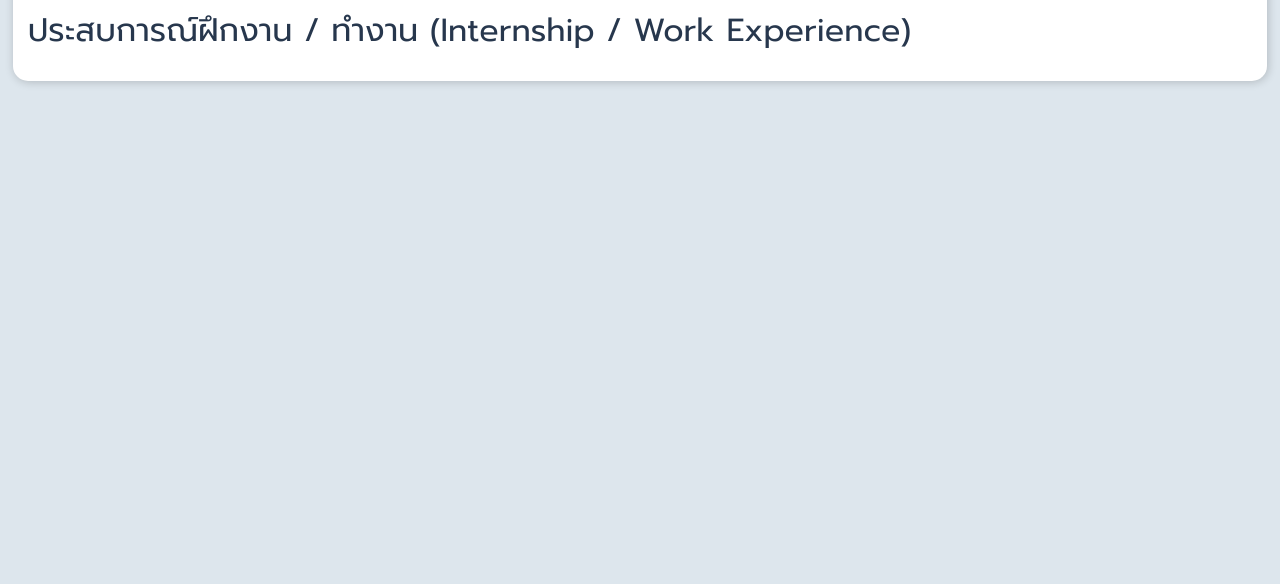
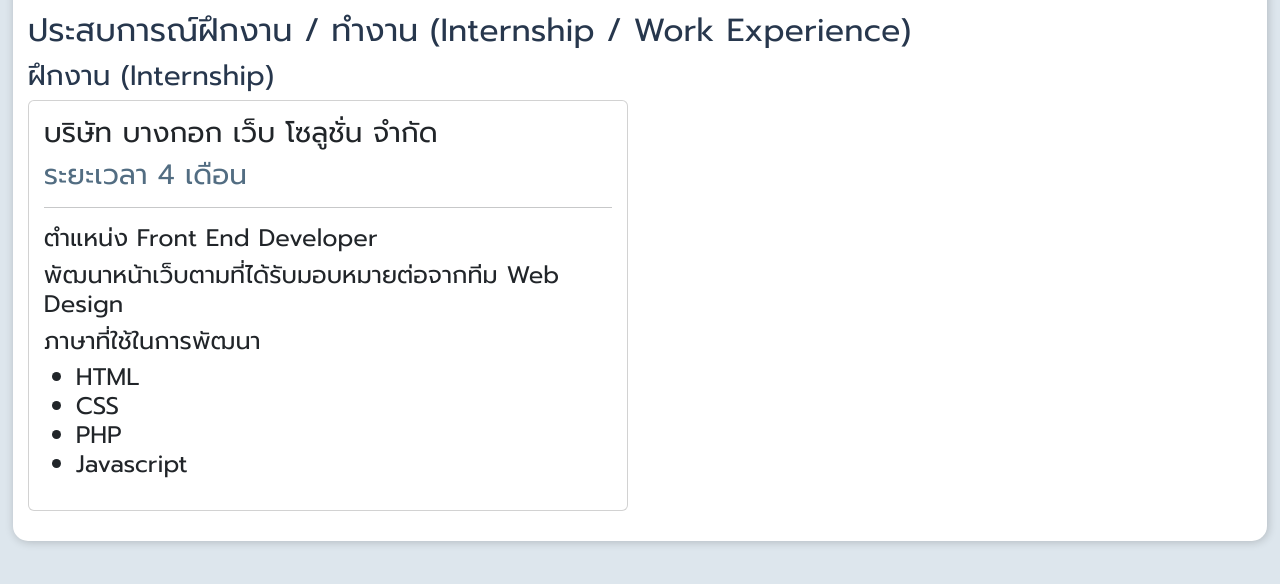
Before and after one commit to Nattapatpon02/Resume, a website: page index.html in a window 1280 px wide. Shown: the part 1797-2381 px from the top of the page. Before the commit the page ends 1943 px from the top, so only its background shows below. Drawn offline with nearby package versions, Linux system fonts and the light colour scheme.

Commit message:
Work Experience

```diff
--- a/assets/css/style.css
+++ b/assets/css/style.css
@@ -100,15 +100,16 @@ section.Content {
 
     }
 
+    #position {
+        color: #526D82;
+    }
+
     section.personal-information {
         .row {
             justify-content: space-between;
         }
 
 
-        #position {
-            color: #526D82;
-        }
 
         .contact {
 
@@ -177,6 +178,16 @@ section.Content {
         }
     }
 
+    section.work-experience {
+        .row {
+            .card {
+                .title {
+                    padding: 0 15px;
+                    margin: 15px 0;
+                }
+            }
+        }
+    }
 
 
 }
--- a/index.html
+++ b/index.html
@@ -6,7 +6,8 @@
   <meta name="viewport" content="width=device-width, initial-scale=1.0">
   <!-- <link href="node_modules/bootstrap/dist/css/bootstrap.min.css" rel="stylesheet"
     integrity="sha384-QWTKZyjpPEjISv5WaRU9OFeRpok6YctnYmDr5pNlyT2bRjXh0JMhjY6hW+ALEwIH" crossorigin="anonymous"> -->
-    <link href="https://cdn.jsdelivr.net/npm/bootstrap@5.3.3/dist/css/bootstrap.min.css" rel="stylesheet" integrity="sha384-QWTKZyjpPEjISv5WaRU9OFeRpok6YctnYmDr5pNlyT2bRjXh0JMhjY6hW+ALEwIH" crossorigin="anonymous">
+  <link href="https://cdn.jsdelivr.net/npm/bootstrap@5.3.3/dist/css/bootstrap.min.css" rel="stylesheet"
+    integrity="sha384-QWTKZyjpPEjISv5WaRU9OFeRpok6YctnYmDr5pNlyT2bRjXh0JMhjY6hW+ALEwIH" crossorigin="anonymous">
   <!-- <link rel="stylesheet" href="node_modules/bootstrap-icons/font/bootstrap-icons.min.css"> -->
   <link rel="stylesheet" href="https://cdn.jsdelivr.net/npm/bootstrap-icons@1.11.3/font/bootstrap-icons.min.css">
   <!-- <script src="node_modules/@fortawesome/fontawesome-free/js/all.min.js" crossorigin="anonymous"></script> -->
@@ -102,7 +103,8 @@
               <h3>ปริญญาตรี</h3>
               <h3 class="university">มหาวิทยาลัยราชภัฏนครปฐม</h3>
               <hr>
-              <h4>วท.บ. คณะวิทยาศาสตร์ และเทคโนโลยี สาขาเทคโนโลยีสารสนเทศ มหาวิทยาลัยราชภัฏนครปฐม [2024]<br>GPA 3.64 </h4>
+              <h4>วท.บ. คณะวิทยาศาสตร์ และเทคโนโลยี สาขาเทคโนโลยีสารสนเทศ มหาวิทยาลัยราชภัฏนครปฐม [2024]<br>GPA 3.64
+              </h4>
               <h4></h4>
             </div>
           </div>
@@ -117,7 +119,7 @@
           <h4><i class="fa-brands fa-html5"></i> : HTML</h4>
           <h4><i class="fa-brands fa-css3-alt"></i> : CSS</h4>
           <h4><i class="fa-brands fa-bootstrap"></i> : Bootstrap</h4>
-          <h4><i class="fa-brands fa-js"></i>  : Javascript</h4>
+          <h4><i class="fa-brands fa-js"></i> : Javascript</h4>
           <h4><i class="fa-brands fa-php"></i> : PHP</h4>
           <h4><i class="fa-brands fa-react"></i> : ReactJS</h4>
         </div>
@@ -134,6 +136,31 @@
 
     <section class="work-experience" id="Work">
       <h2>ประสบการณ์ฝึกงาน / ทำงาน (Internship / Work Experience)</h2>
+      <h3>ฝึกงาน (Internship)</h3>
+      <div class="row">
+        <div class="col-sm-3 col-xl-6">
+          <div class="card">
+
+            <div class="title">
+              <h3>บริษัท บางกอก เว็บ โซลูชั่น จำกัด</h3>
+              <h3 id="position">ระยะเวลา 4 เดือน </h3>
+              <hr>
+              <h4>ตำแหน่ง Front End Developer</h4>
+              <h4>พัฒนาหน้าเว็บตามที่ได้รับมอบหมายต่อจากทีม Web Design</h4>
+              <h4>ภาษาที่ใช้ในการพัฒนา</h4>
+              <h4>
+                <ul>
+                  <li>HTML</li>
+                  <li>CSS</li>
+                  <li>PHP</li>
+                  <li>Javascript</li>
+                </ul>
+              </h4>
+            </div>
+          </div>
+        </div>
+      </div>
+
     </section>
   </section>
 
@@ -151,7 +178,9 @@
   <!-- <script src="node_modules/bootstrap/dist/js/bootstrap.bundle.min.js"
     integrity="sha384-YvpcrYf0tY3lHB60NNkmXc5s9fDVZLESaAA55NDzOxhy9GkcIdslK1eN7N6jIeHz"
     crossorigin="anonymous"></script> -->
-    <script src="https://cdn.jsdelivr.net/npm/bootstrap@5.3.3/dist/js/bootstrap.bundle.min.js" integrity="sha384-YvpcrYf0tY3lHB60NNkmXc5s9fDVZLESaAA55NDzOxhy9GkcIdslK1eN7N6jIeHz" crossorigin="anonymous"></script>
+  <script src="https://cdn.jsdelivr.net/npm/bootstrap@5.3.3/dist/js/bootstrap.bundle.min.js"
+    integrity="sha384-YvpcrYf0tY3lHB60NNkmXc5s9fDVZLESaAA55NDzOxhy9GkcIdslK1eN7N6jIeHz"
+    crossorigin="anonymous"></script>
 </body>
 
 </html>
```
